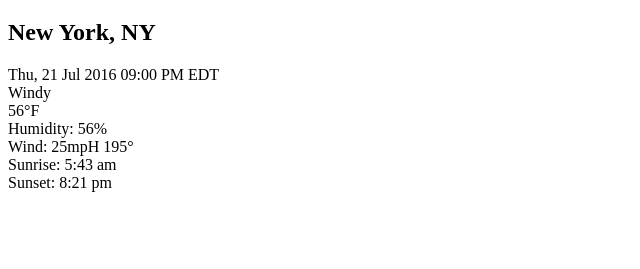
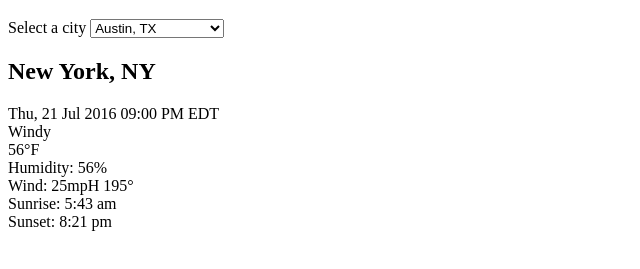
Before and after one commit to zahroul/weather-pwa, a plain HTML site: page index.html in a window 1280 px wide. Shown: the part 61-330 px from the top of the page, without its empty margins (0-640 px from the left). Drawn offline with Linux system fonts and the light colour scheme.

Commit message:
Add city selector

```diff
--- a/index.html
+++ b/index.html
@@ -86,6 +86,22 @@
         </header>
 
         <main>
+            <div>
+                <label>
+                    Select a city
+
+                    <select>
+                        <option value="2357536">Austin, TX</option>
+                        <option value="2367105">Boston, MA</option>
+                        <option value="2379574">Chicago, IL</option>
+                        <option value="2459115">New York, NY</option>
+                        <option value="2475687">Portland, OR</option>
+                        <option value="2487956">San Francisco, CA</option>
+                        <option value="2490383">Seattle, WA</option>
+                    </select>
+                </label>
+            </div>
+
             <section class="card">
                 <h2 class="location"></h2>
                 <div class="date"></div>
```
